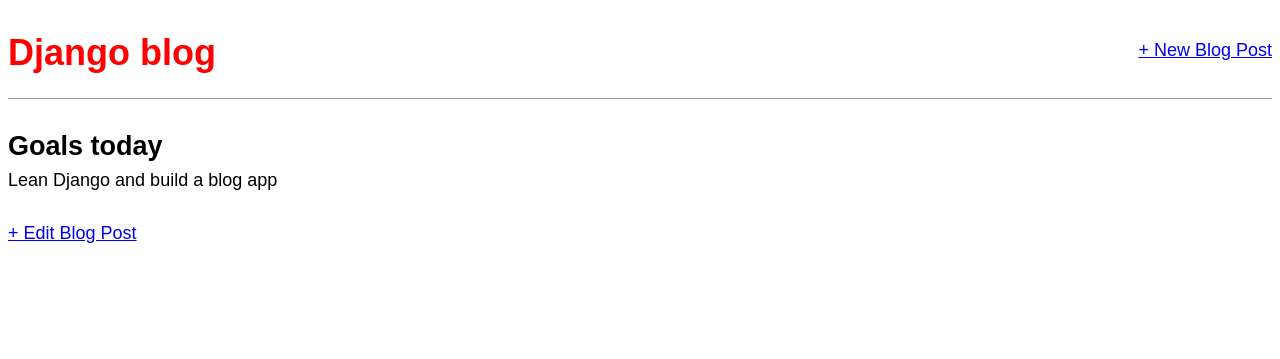
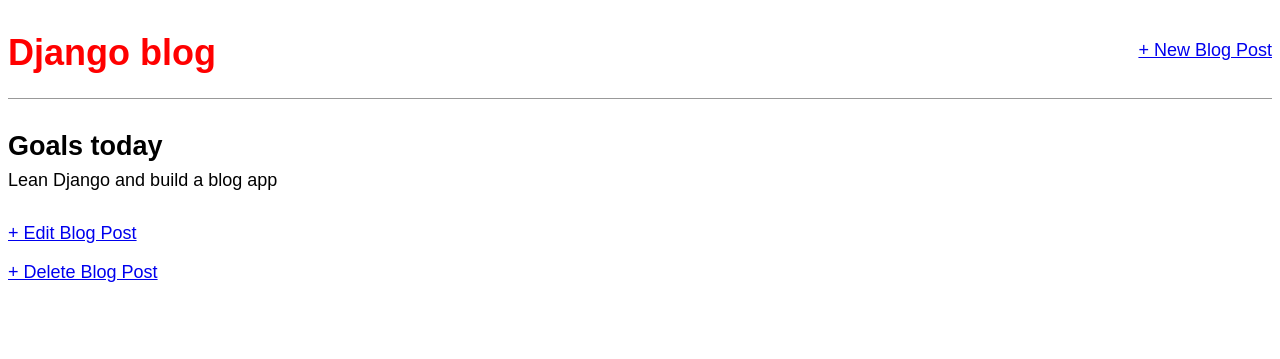
Before and after one commit to mreboland/djangoBlogApp, a Django app: page /post/2/ in a window 1280 px wide. Shown: the top 359 px of the page. Run offline with Django 3.2, Linux system fonts and the light colour scheme; data comes from the database, SQL or seed files in the repository; both versions use the stored data as it was after the commit.

Commit message:
added a delete option and associated code

```diff
--- a/blog/urls.py
+++ b/blog/urls.py
@@ -1,7 +1,8 @@
 from django.urls import path
-from .views import BlogListView, BlogDetailView, BlogCreateView, BlogUpdateView
+from .views import BlogListView, BlogDetailView, BlogCreateView, BlogUpdateView, BlogDeleteView
 
 urlpatterns = [
+    path("post/<int:pk>/delete", BlogDeleteView.as_view(), name="post_delete"),
     path("post/<int:pk>/edit", BlogUpdateView.as_view(), name="post_edit"),
     path("post/new/", BlogCreateView.as_view(), name="post_new"),
     # All blog posts entries will start with post/. int:pk, the primary key, is an id that django automatically adds to our db models which numbers our, in this case, post. We can access it either as id, or pk
--- a/blog/views.py
+++ b/blog/views.py
@@ -1,6 +1,8 @@
 # Importing ListView and our db model Post
 from django.views.generic import ListView, DetailView
-from django.views.generic.edit import CreateView, UpdateView
+from django.views.generic.edit import CreateView, UpdateView, DeleteView
+from django.urls import reverse_lazy
+
 from .models import Post
 
 # Subclassing ListView and adding links to our model and template
@@ -31,3 +33,9 @@
         "title",
         "body"
     ]
+
+class BlogDeleteView(DeleteView):
+    model = Post
+    template_name = "post_delete.html"
+    # We use reverse_lazy as opposed to just reverse so that it won't execute the URL redirect until our view has finished deleteing the blog post.
+    success_url = reverse_lazy("home")
--- a/templates/post_detail.html
+++ b/templates/post_detail.html
@@ -8,5 +8,10 @@
     </div>
 
     {% comment %} We create a link to our target url while providing the posts id (pk) {% endcomment %}
-    <a href="{% url 'post_edit' post.pk %}">+ Edit Blog Post</a>
+    <p>
+        <a href="{% url 'post_edit' post.pk %}">+ Edit Blog Post</a>
+    </p>
+    <p>
+        <a href="{% url 'post_delete' post.pk %}">+ Delete Blog Post</a>
+    </p>
 {% endblock content %}
```
Also changed, not shown: templates/post_delete.html (added, +10 -0 lines), db.sqlite3.
